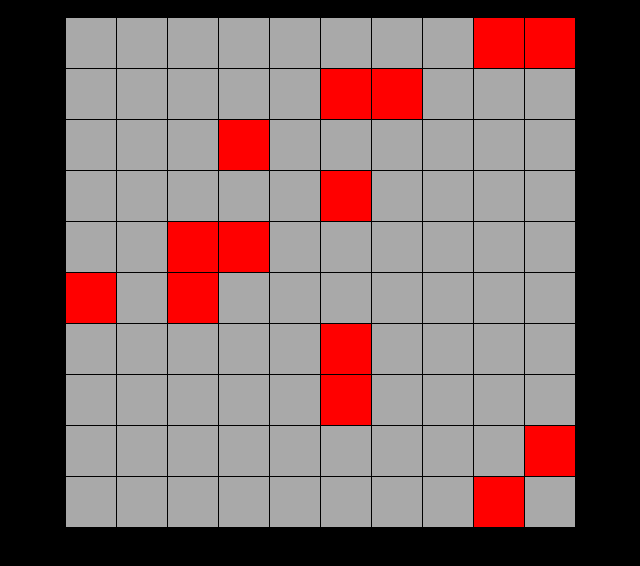
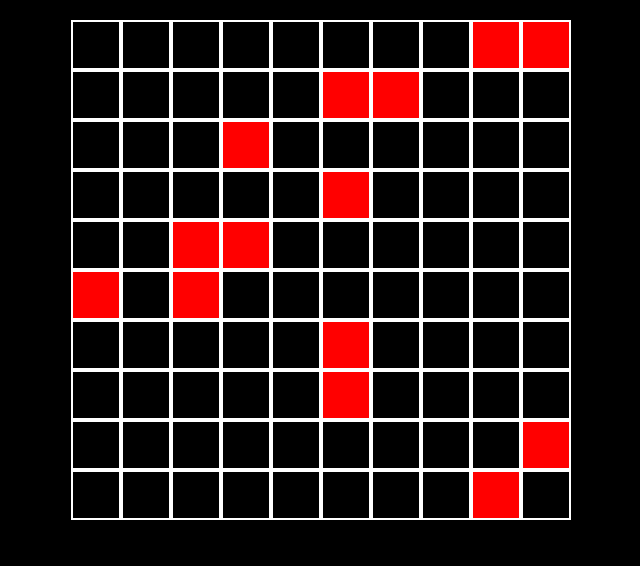
Before and after one commit to sam-joyce/minesweeper, a plain HTML site: page index.html in a window 1280 px wide. Shown: the part 48-614 px from the top of the page, without its empty margins (319-959 px from the left). Drawn offline with nearby package versions, Linux system fonts and the light colour scheme.

Commit message:
sam committing, 29 to go

```diff
--- a/main.js
+++ b/main.js
@@ -1,23 +1,31 @@
 const $board = $('#board');
 
-const makeBoard = (rows, columns) => {
+const makeBoard = (squares) => {
   // empty: Remove all child nodes of the set of matched elements from the DOM.
   $board.empty();
-  for (let i = 0; i < rows; i++) {
-    const $row = $(`<div class = "row" id = "${i}"></div>`);
-    for (let j = 0; j < columns; j++) {
-      const $column = $(`<div class = "column hidden" value = "${j}"></div>`);
-      if (Math.random() < 0.1) {
-        $column.addClass('bomb');
-      }
-      $row.append($column);
+  for(let i = 0; i < squares; i++) {
+    const $square = $(`<div class="square" id="${i}"></div>`)
+    if (Math.random() < 0.1) {
+      $square.addClass('bomb');
     }
-    $board.append($row);
+    $board.append($square);
   }
+
+  // for (let i = 0; i < rows; i++) {
+  //   const $row = $(`<div class = "row" id = "${i}"></div>`);
+  //   for (let j = 0; j < columns; j++) {
+  //     const $column = $(`<div class = "column hidden" value = "${j}"></div>`);
+  //     if (Math.random() < 0.1) {
+  //       $column.addClass('bomb');
+  //     }
+  //     $row.append($column);
+  //   }
+  //   $board.append($row);
+  // }
 }
 
 const resetGame = () => {
-  makeBoard(10, 10);
+  makeBoard(100);
 }
 
 
@@ -34,14 +42,16 @@ const gameOver = (hasWon) => {
 
 
 const checkSurroundingCells = ($cell) => {
-  const column = $cell.attr("value");
-  const row = $cell.parent().attr("id");
-  console.log(column, row);
-  $()
-
-  if ($cell.hasClass('bomb')) {
-    alert('bomb to the right!');
+  const square = parseInt($cell.attr("id"));
+  console.log(square);
+  let cellsAroundClick = [];
+  if ($(square - 10).hasClass('bomb')) {
+    cellsAroundClick.push($(this));
+    console.log(cellsAroundClick);
   }
+  // if ($cell.eq(square).hasClass('bomb')) {
+  //   alert('bomb to the right!');
+  // }
   // get the cell.value
   // look at cell[row][value]
   // look at cell[row][value + 1]
@@ -57,7 +67,7 @@ const checkSurroundingCells = ($cell) => {
 
 }
 
-const clicking = $board.on('click', '.column.hidden', function() {
+const clicking = $board.on('click', '.square', function() {
   const $cell = $(this);
   if ($cell.hasClass('bomb')) {
     return gameOver(false);
--- a/style.scss
+++ b/style.scss
@@ -13,8 +13,17 @@ h1 {
   color: white;
 }
 
-.board {
+#board {
+  margin: 0 auto;
   border: 2px solid black;
+  width: 500px;
+  height: 500px;
+  display: grid;
+  grid-template-columns: repeat(10, 1fr);
+}
+
+.square {
+  border: 2px solid white;
 }
 
 .column {
@@ -35,6 +44,6 @@ h1 {
   }
 }
 
-.column.hidden.bomb {
+.bomb {
   background-color: red;
 }
```
Also changed, not shown: style.css, 1 other file.
